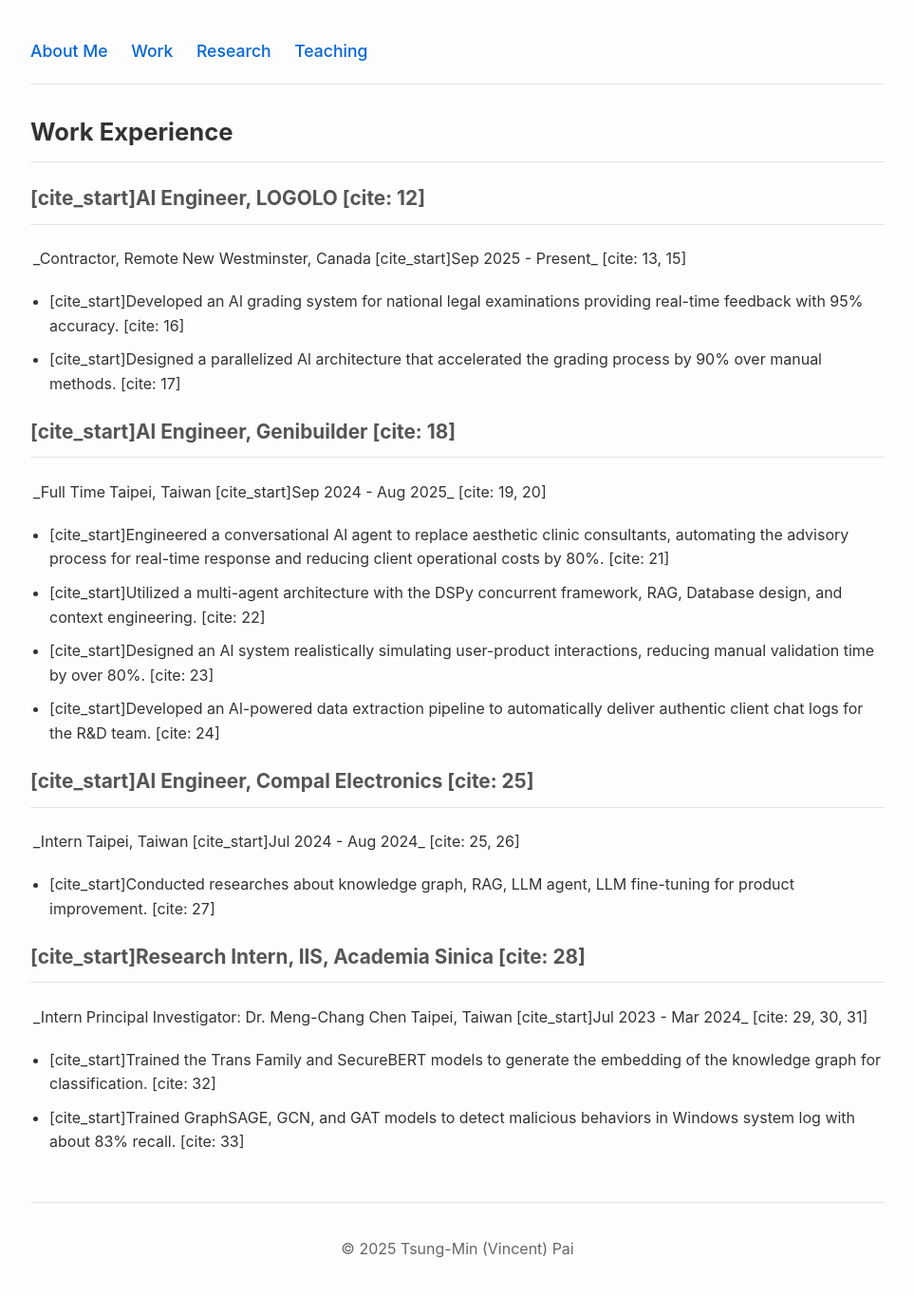
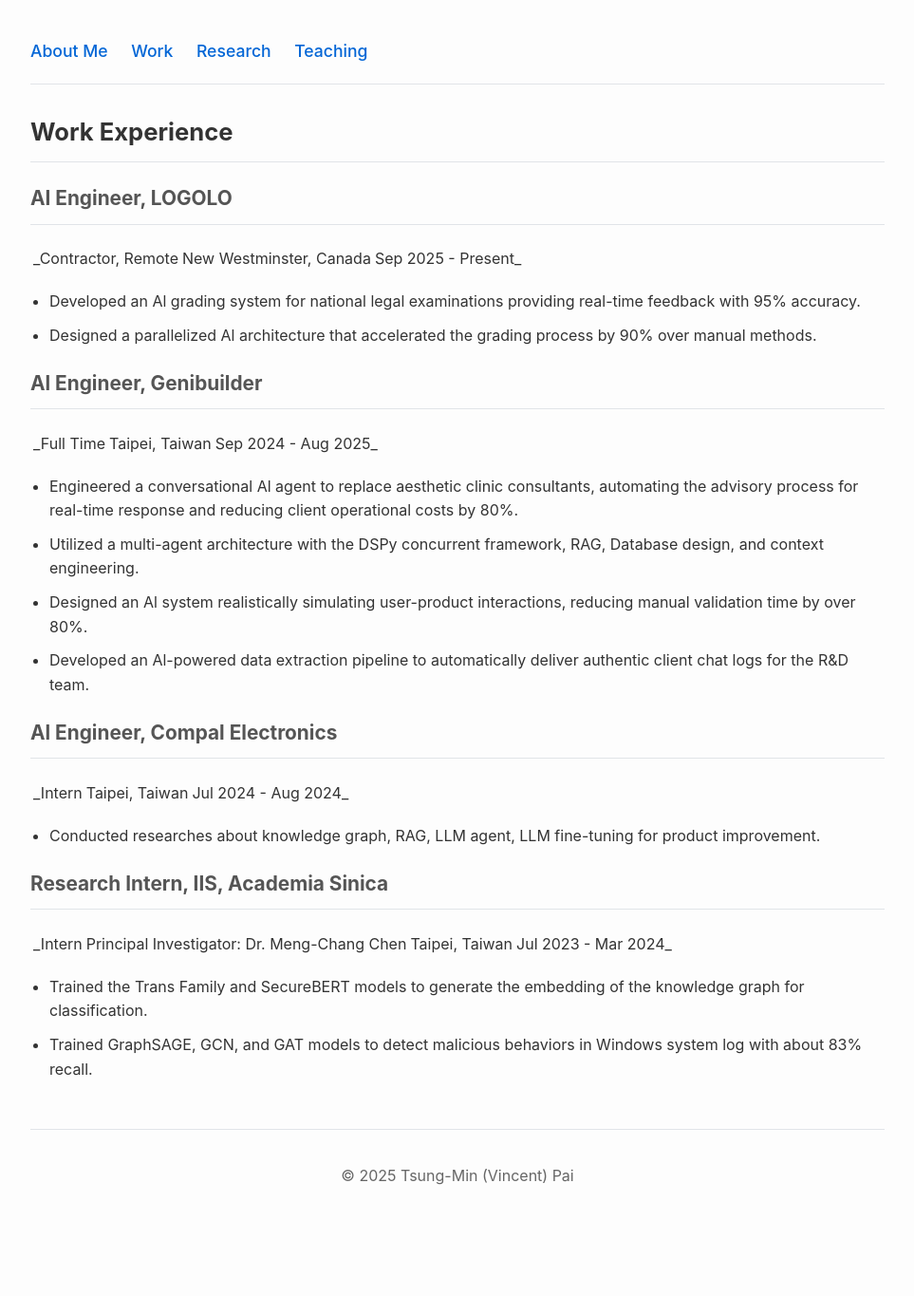
Before and after one commit to Bai1026/Bai1026.github.io, a Jekyll site: the page built from work.md, in a window 1280 px wide. Shown: the whole page at 95% size, without its empty margins (158-1121 px from the left). Built offline with Jekyll 4.4.1, drawn with Linux system fonts in a browser that asks for light colours; after the commit the page ends 1288 px from its top, so only the background shows below that.

Commit message:
remove [cite]

```diff
--- a/work.md
+++ b/work.md
@@ -5,31 +5,31 @@
 
 ## Work Experience
 
-### [cite_start]AI Engineer, LOGOLO [cite: 12]
+### AI Engineer, LOGOLO
 
-_Contractor, Remote | New Westminster, Canada | [cite_start]Sep 2025 - Present_ [cite: 13, 15]
+_Contractor, Remote | New Westminster, Canada | Sep 2025 - Present_
 
-- [cite_start]Developed an Al grading system for national legal examinations providing real-time feedback with 95% accuracy. [cite: 16]
-- [cite_start]Designed a parallelized Al architecture that accelerated the grading process by 90% over manual methods. [cite: 17]
+- Developed an Al grading system for national legal examinations providing real-time feedback with 95% accuracy.
+- Designed a parallelized Al architecture that accelerated the grading process by 90% over manual methods.
 
-### [cite_start]Al Engineer, Genibuilder [cite: 18]
+### Al Engineer, Genibuilder
 
-_Full Time | Taipei, Taiwan | [cite_start]Sep 2024 - Aug 2025_ [cite: 19, 20]
+_Full Time | Taipei, Taiwan | Sep 2024 - Aug 2025_
 
-- [cite_start]Engineered a conversational Al agent to replace aesthetic clinic consultants, automating the advisory process for real-time response and reducing client operational costs by 80%. [cite: 21]
-- [cite_start]Utilized a multi-agent architecture with the DSPy concurrent framework, RAG, Database design, and context engineering. [cite: 22]
-- [cite_start]Designed an Al system realistically simulating user-product interactions, reducing manual validation time by over 80%. [cite: 23]
-- [cite_start]Developed an Al-powered data extraction pipeline to automatically deliver authentic client chat logs for the R&D team. [cite: 24]
+- Engineered a conversational Al agent to replace aesthetic clinic consultants, automating the advisory process for real-time response and reducing client operational costs by 80%.
+- Utilized a multi-agent architecture with the DSPy concurrent framework, RAG, Database design, and context engineering.
+- Designed an Al system realistically simulating user-product interactions, reducing manual validation time by over 80%.
+- Developed an Al-powered data extraction pipeline to automatically deliver authentic client chat logs for the R&D team.
 
-### [cite_start]Al Engineer, Compal Electronics [cite: 25]
+### Al Engineer, Compal Electronics
 
-_Intern | Taipei, Taiwan | [cite_start]Jul 2024 - Aug 2024_ [cite: 25, 26]
+_Intern | Taipei, Taiwan | Jul 2024 - Aug 2024_
 
-- [cite_start]Conducted researches about knowledge graph, RAG, LLM agent, LLM fine-tuning for product improvement. [cite: 27]
+- Conducted researches about knowledge graph, RAG, LLM agent, LLM fine-tuning for product improvement.
 
-### [cite_start]Research Intern, IIS, Academia Sinica [cite: 28]
+### Research Intern, IIS, Academia Sinica
 
-_Intern | Principal Investigator: Dr. Meng-Chang Chen | Taipei, Taiwan | [cite_start]Jul 2023 - Mar 2024_ [cite: 29, 30, 31]
+_Intern | Principal Investigator: Dr. Meng-Chang Chen | Taipei, Taiwan | Jul 2023 - Mar 2024_
 
-- [cite_start]Trained the Trans Family and SecureBERT models to generate the embedding of the knowledge graph for classification. [cite: 32]
-- [cite_start]Trained GraphSAGE, GCN, and GAT models to detect malicious behaviors in Windows system log with about 83% recall. [cite: 33]
+- Trained the Trans Family and SecureBERT models to generate the embedding of the knowledge graph for classification.
+- Trained GraphSAGE, GCN, and GAT models to detect malicious behaviors in Windows system log with about 83% recall.
```
Also changed, not shown: index.md (+10 -10 lines), research.md (+13 -13 lines), teaching.md (+5 -5 lines).
